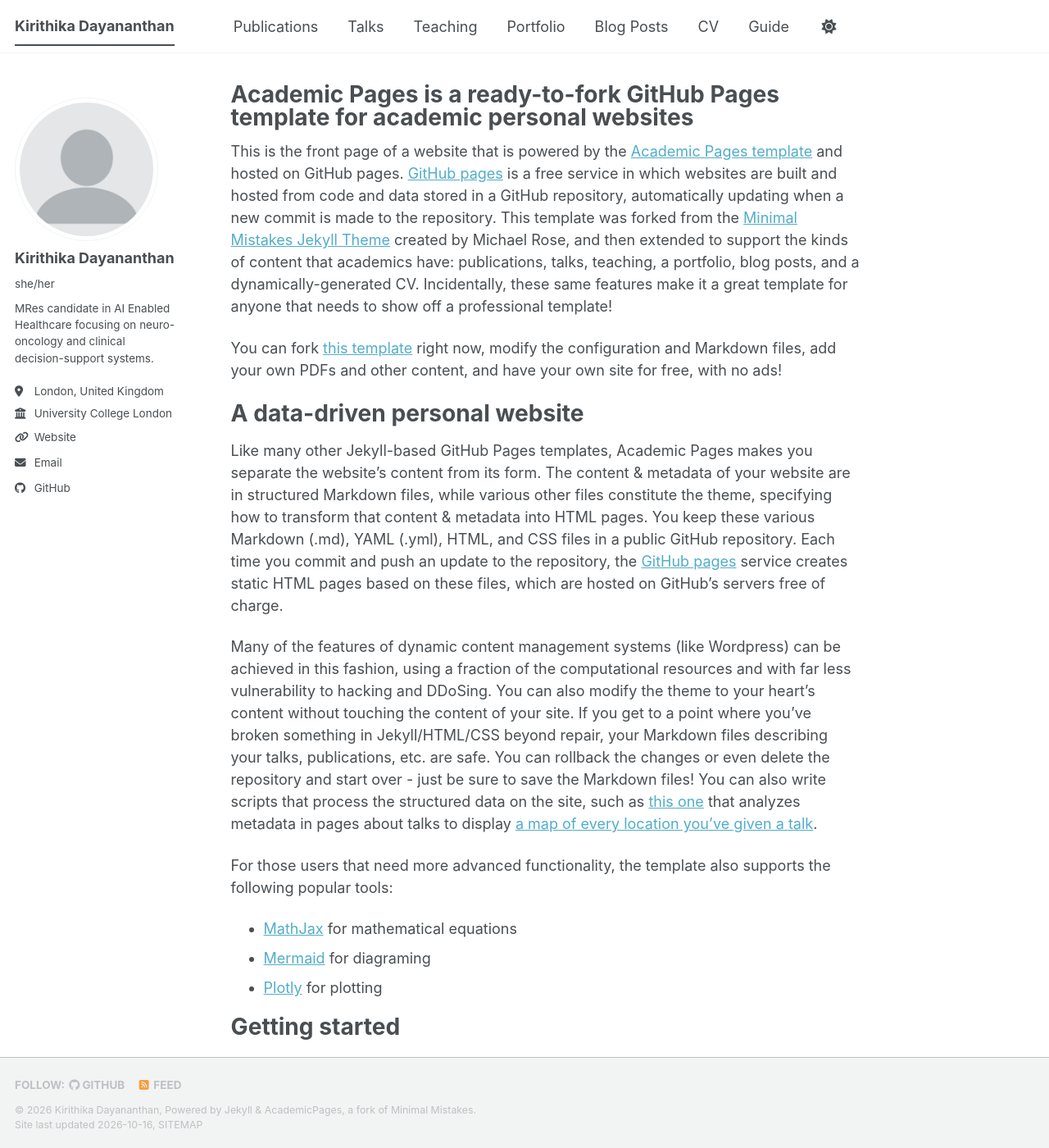
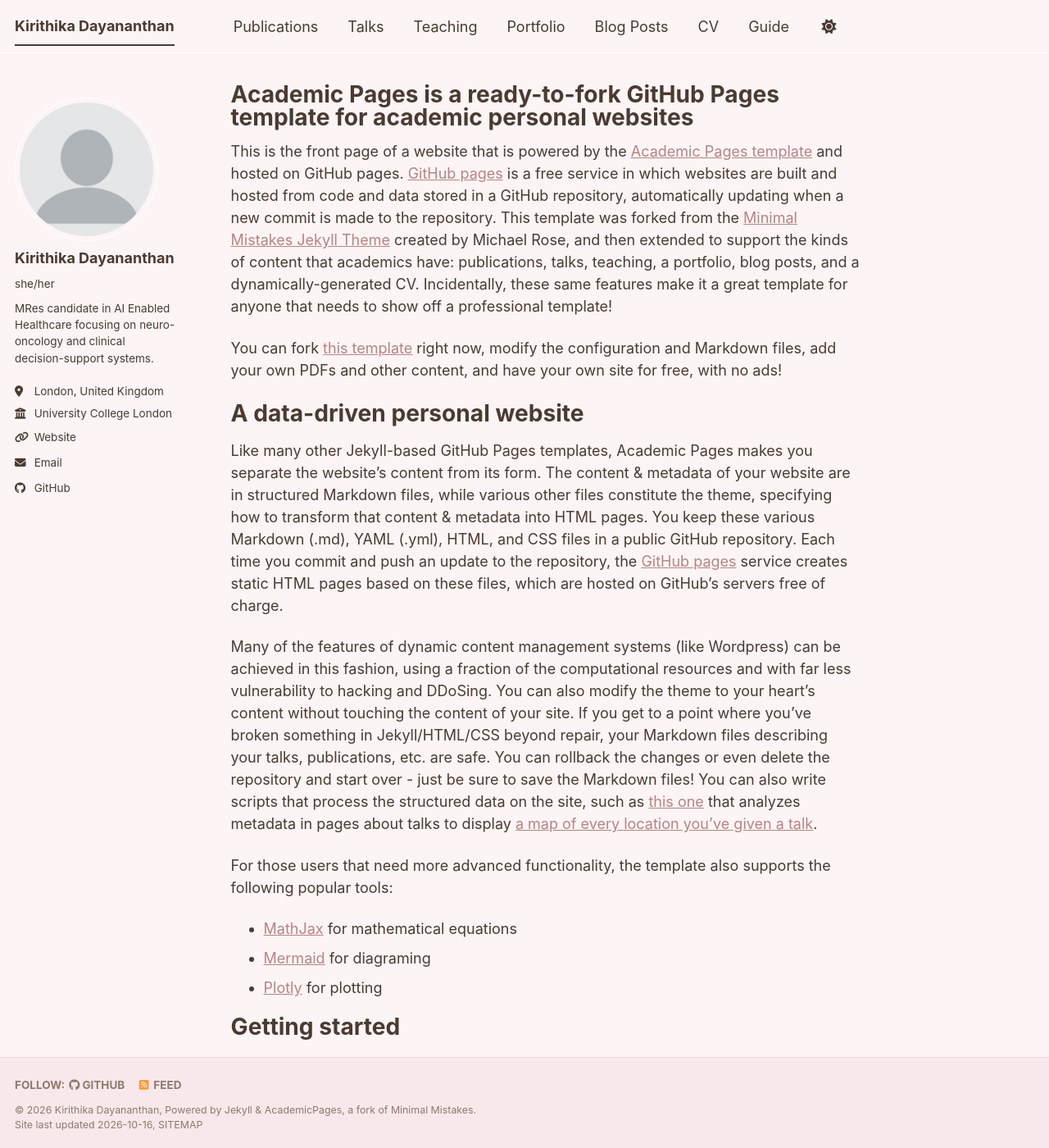
Before and after one commit to kirithikax/kirithikax.github.io, a Jekyll site: the page built from _pages/about.md, in a window 1280 px wide and 1400 px high. Shown: the whole window at 82% size. Built offline with Jekyll 4.4.1, drawn with Linux system fonts in a browser that asks for light colours; a style sheet for code colours, icons or effects is not loaded.

Commit message:
Update light theme colors for a soft aesthetic

```diff
--- a/_sass/theme/_default_light.scss
+++ b/_sass/theme/_default_light.scss
@@ -1,24 +1,24 @@
 /* ==========================================================================
-    DEFAULT THEME - LIGHT VERSION
-    ========================================================================== */
+   DEFAULT THEME - LIGHT VERSION (Soft Academic Aesthetic)
+   ========================================================================== */
 /* Color codes used for the theme */
-$primary-color              : #2f7f93;
-$gray                       : #7a8288;
-$dark-gray                  : mix(#000, $gray, 40%);
-$darker-gray                : mix(#000, $gray, 60%);
-$light-gray                 : mix(#fff, $gray, 50%);
-$lighter-gray               : mix(#fff, $gray, 90%);
+$primary-color              : #D4A3A3; /* Dusty rose */
+$gray                       : #8D7A6E; /* Soft mocha brown */
+$dark-gray                  : #4A3B32; /* Rich espresso brown */
+$darker-gray                : #2A1F1A; /* Deepest espresso */
+$light-gray                 : #C9BDB7; /* Light taupe */
+$lighter-gray               : #F3ECE9; /* Very warm off-white */
 
 /* Color codes used for the site */
-$danger-color               : #ee5f5b;
-$info-color                 : #2f7f93;
-$notice-color               : #7a8288;
-$success-color              : #62c462;
-$warning-color              : #f89406;
+$danger-color               : #D4A3A3; /* Softened to dusty rose */
+$info-color                 : #B58484; /* Warm rose-brown */
+$notice-color               : #8D7A6E; /* Mocha */
+$success-color              : #A5BCA0; /* Soft muted sage green */
+$warning-color              : #DAB993; /* Soft warm ochre */
 
 /* Other basic settings for the template */
 $border-radius              : 4px;
-$box-shadow                 : 0 1px 1px rgba(0, 0, 0, 0.125);
+$box-shadow                 : 0 1px 1px rgba(74, 59, 50, 0.08); /* Shadow tinted to brown */
 $global-transition          : all 0.2s ease-in-out;
 $masthead-height            : 70px;
 $navicon-width              : 28px;
@@ -29,19 +29,19 @@ $sidebar-screen-min-width   : 1024px;
 /* Default light theme for the site */
 :root {
     --global-base-color                 : #{$primary-color};
-    --global-bg-color                   : #fff;
-    --global-footer-bg-color            : #f2f3f3;
-    --global-border-color               : #{$lighter-gray};
-    --global-dark-border-color          : #bdc1c4;
-    --global-code-background-color      : #fafafa;
-    --global-code-text-color            : #{$darker-gray};
-    --global-fig-caption-color          : mix(#fff,  #{$dark-gray}, 25%);
-    --global-link-color                 : #52adc8;
-    --global-link-color-hover           : mix(#000, #2f7f93, 25%);
-    --global-link-color-visited         : mix(#fff, #2f7f93, 25%);
-    --global-masthead-link-color        : #{$dark-gray};
-    --global-masthead-link-color-hover  : mix(#000, #{$gray}, 25%);
-    --global-text-color                 : #{$dark-gray};
-    --global-text-color-light           : #{$light-gray};
-    --global-thead-color                : #{$lighter-gray};
+    --global-bg-color                   : #FDF4F6; /* Softest baby pastel pink */
+    --global-footer-bg-color            : #F8E8EB; /* Slightly deeper pastel pink for grounding */
+    --global-border-color               : #FFFFFF; /* Crisp white borders */
+    --global-dark-border-color          : #EBDADA; /* Soft rose-taupe borders */
+    --global-code-background-color      : #FFFFFF; /* Crisp white code blocks to pop off the pink */
+    --global-code-text-color            : #4A3B32; /* Espresso text for code readability */
+    --global-fig-caption-color          : #8D7A6E; /* Mocha brown captions */
+    --global-link-color                 : #B58484; /* Warm rose-brown hyperlinks */
+    --global-link-color-hover           : #8F6262; /* Darker vintage brown on hover */
+    --global-link-color-visited         : #B58484;
+    --global-masthead-link-color        : #4A3B32; /* Espresso navigation links */
+    --global-masthead-link-color-hover  : #D4A3A3; /* Dusty rose navigation hover */
+    --global-text-color                 : #4A3B32; /* Espresso brown for all primary reading text */
+    --global-text-color-light           : #8D7A6E; /* Mocha brown for secondary text */
+    --global-thead-color                : #FFFFFF; /* Crisp white table headers */
 }
```
